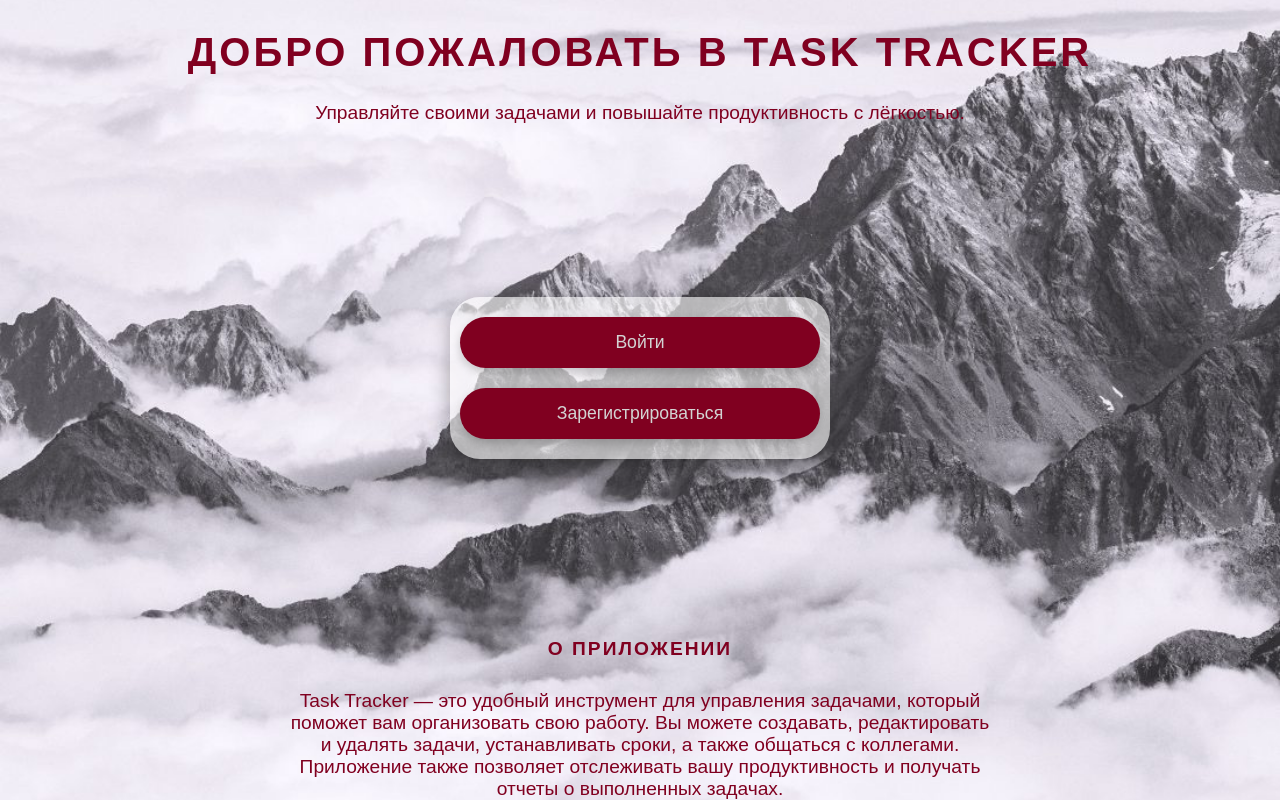
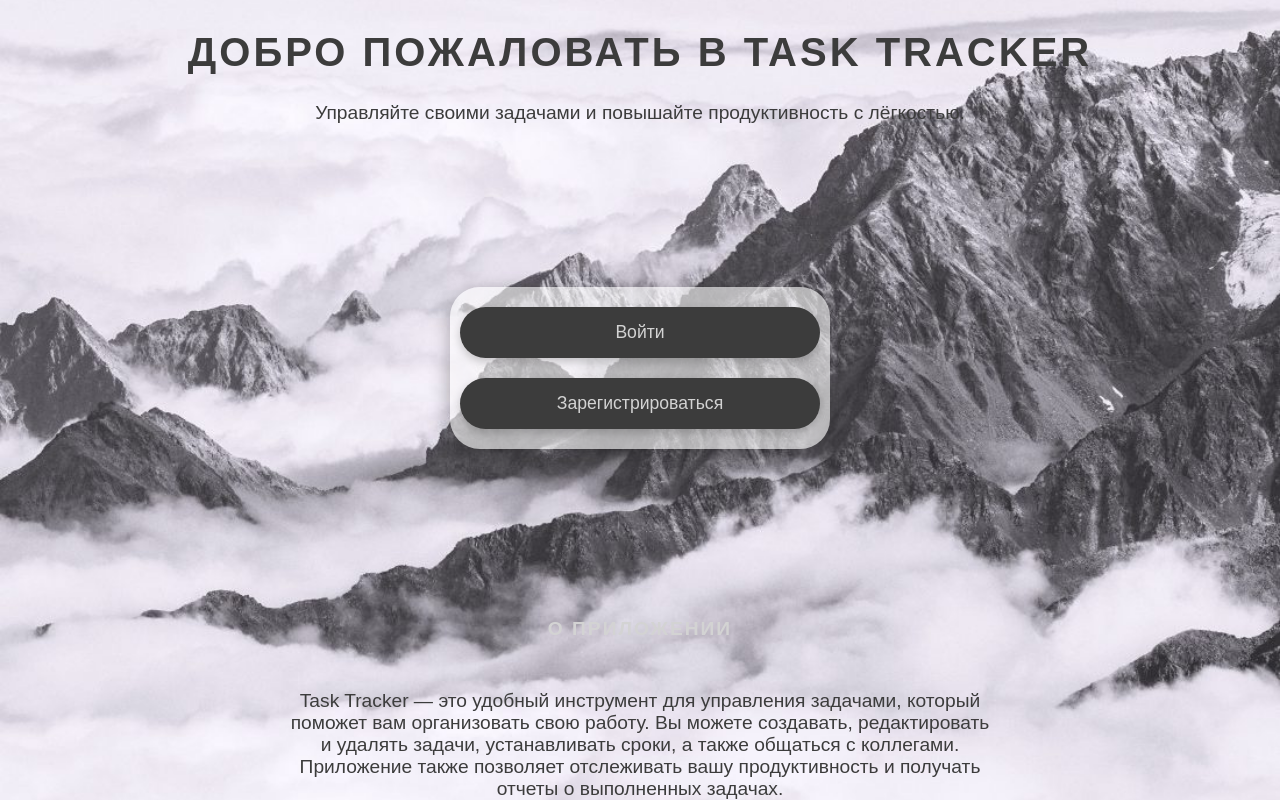
Before and after one commit to aleksandrvolostnov/KPI-New, a Flask app: page / in a window 1280 px wide. Run offline with Flask 3, Linux system fonts and the light colour scheme; parts of the project's set-up code (start-up, migrations or seed data) failed here and were passed over.

Commit message:
welcome.html

```diff
--- a/templates/welcome.html
+++ b/templates/welcome.html
@@ -11,7 +11,7 @@
             background-size: cover;
             background-position: center;
             font-family: 'Century Gothic', sans-serif;
-            color: #800020;
+            color: #3C3C3C;
             margin: 0;
             padding: 0;
             height: 100vh;
@@ -26,7 +26,7 @@
             font-size: 2.5em;
             text-transform: uppercase;
             letter-spacing: 3px;
-            color: #800020;
+            color: #3C3C3C;
             text-align: center;
             animation: fadeIn 1.5s ease-in-out;
         }
@@ -52,7 +52,7 @@
         }
 
         .button {
-            background-color: #800020;
+            background-color: #3C3C3C;
             color: lightgray;
             padding: 15px 30px;
             border: none;
@@ -67,15 +67,15 @@
         }
 
         .button:hover {
-            background-color: #66001A;
+            background-color: #1C1C1C;
             transform: translateY(-5px);
             box-shadow: 0 6px 15px rgba(0, 0, 0, 0.3);
         }
 
         .app-info {
             font-size: 1.2em;
-            margin-bottom: 30px;
-            color: #800020;
+            margin-bottom: 50px;
+            color: lightgray;
             text-transform: uppercase;
             letter-spacing: 2px;
             text-align: center;
@@ -84,7 +84,7 @@
 
         section p {
             font-size: 1.2em;
-            color: #800020;
+            color: #3C3C3C;
             max-width: 700px;
             margin: 0 auto;
             animation: fadeIn 3s ease-in-out;
```
